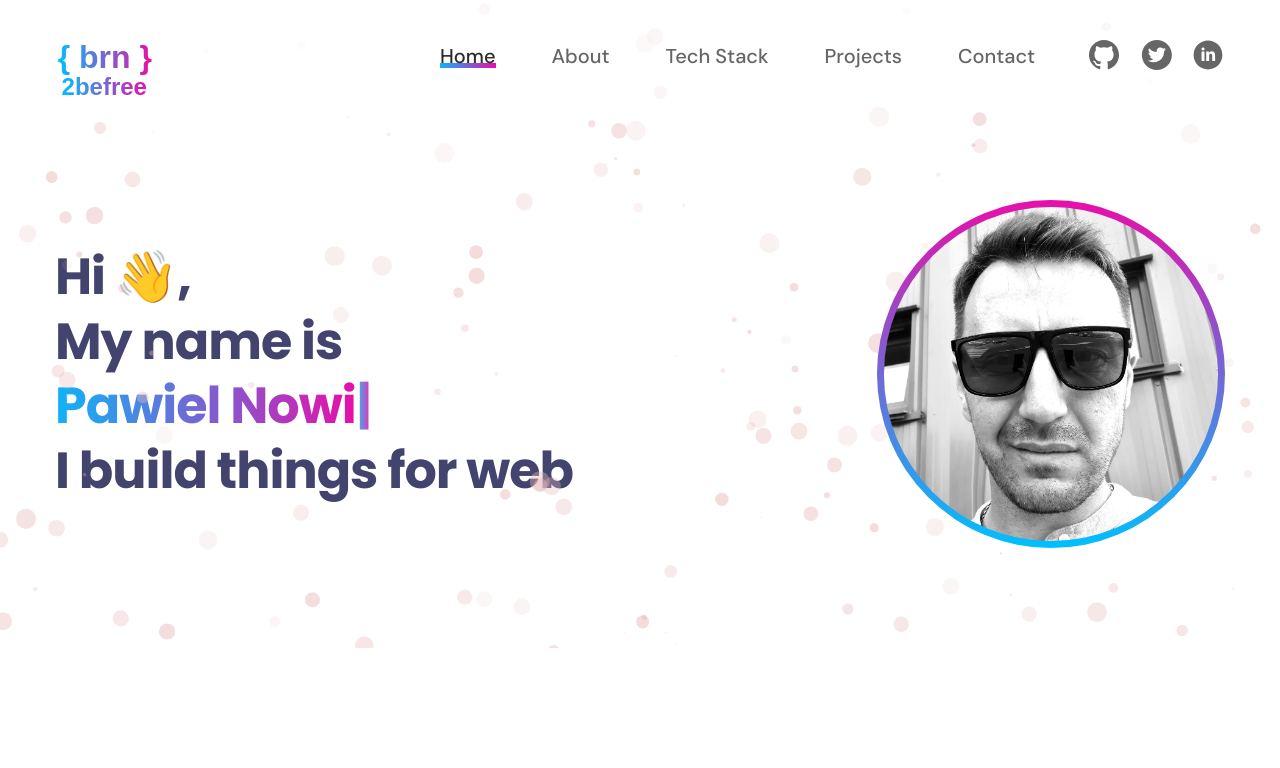
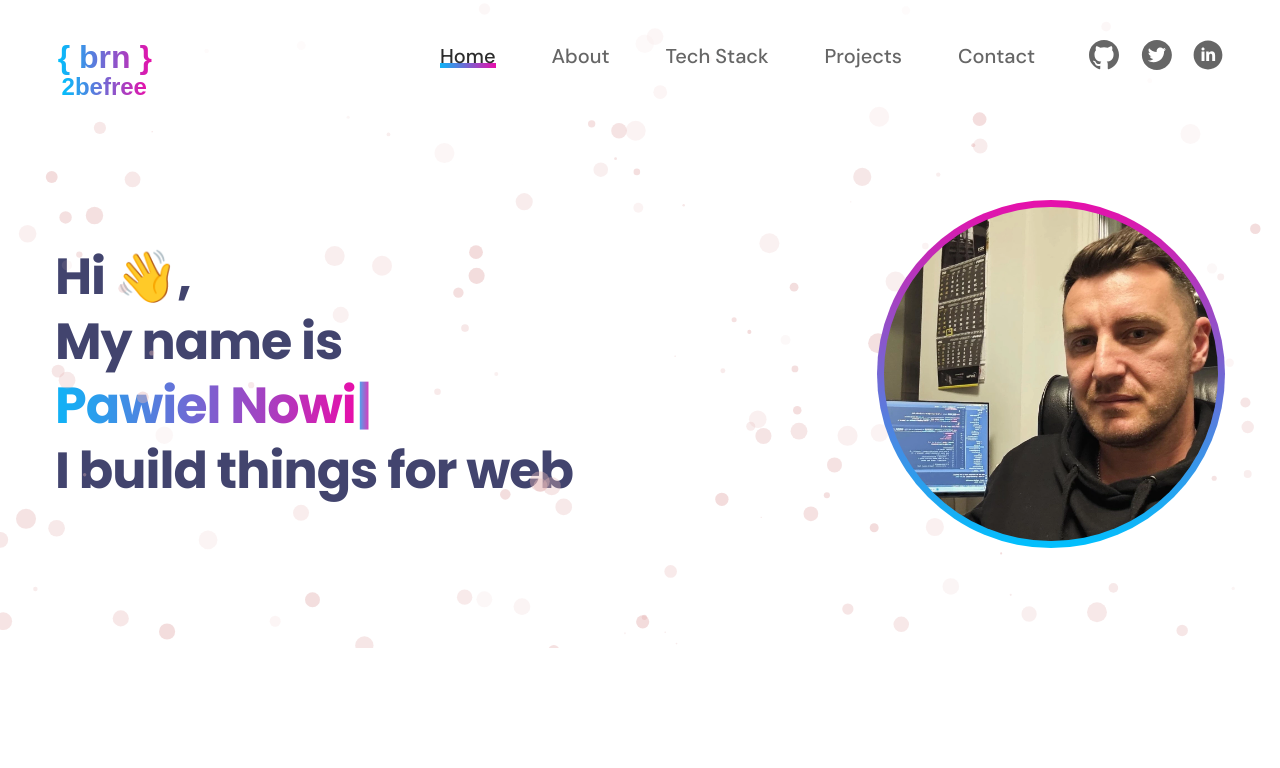
Before and after one commit to PavelNovik/portfolio-start-project, a React app: page / in a window 1280 px wide. Shown: the top 768 px of the page. Built offline with nearby package versions, Linux system fonts and the light colour scheme.

Commit message:
change photo

```diff
--- a/src/layouts/sections/main/Main.tsx
+++ b/src/layouts/sections/main/Main.tsx
@@ -1,8 +1,9 @@
 import React from 'react';
 import userPhoto from "../../../assets/img/user-photo-min.webp"
-import {ContainerBox} from "../../../components/ContainerBox";
-import {FlexWrapper} from "../../../components/FlexWrapper";
-import {S} from "./Main_Styles";
+import userPhotoMain from '../../../assets/img/user-photo-min1.webp'
+import { ContainerBox } from "../../../components/ContainerBox";
+import { FlexWrapper } from "../../../components/FlexWrapper";
+import { S } from "./Main_Styles";
 import Typewriter from 'typewriter-effect';
 import Tilt from 'react-parallax-tilt';
 
@@ -15,8 +16,8 @@ export const Main: React.FC = () => {
 
                     <S.Title>
 
-                        Hi 👋, <br/>
-                        My name is <br/>
+                        Hi 👋, <br />
+                        My name is <br />
                         <Typewriter
                             options={{
                                 strings: ['Pavel Novik', 'Pawiel Nowik', 'Павел Новiк', 'Павел Новик'],
@@ -38,7 +39,7 @@ export const Main: React.FC = () => {
                         gyroscope={true}
                     >
                         <S.Photo>
-                            <img src={userPhoto} alt="user"/>
+                            <img src={userPhotoMain} alt="user" />
                         </S.Photo>
 
                     </Tilt>
```
Also changed, not shown: src/assets/img/[Оригиналы]/user-photo-min1.webp (added), src/assets/img/user-photo-min1.webp (added). Lines whose indentation alone changed are shown as unchanged.
